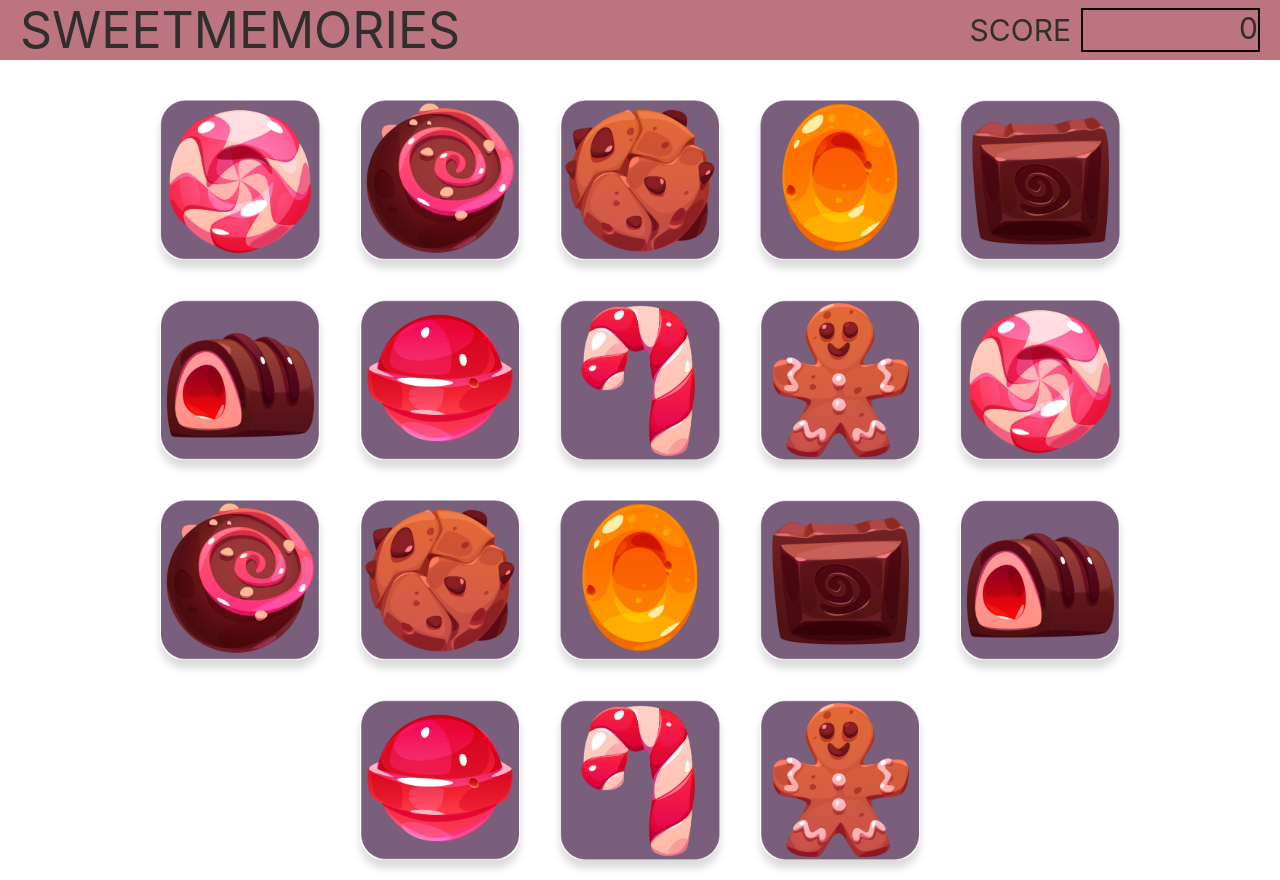
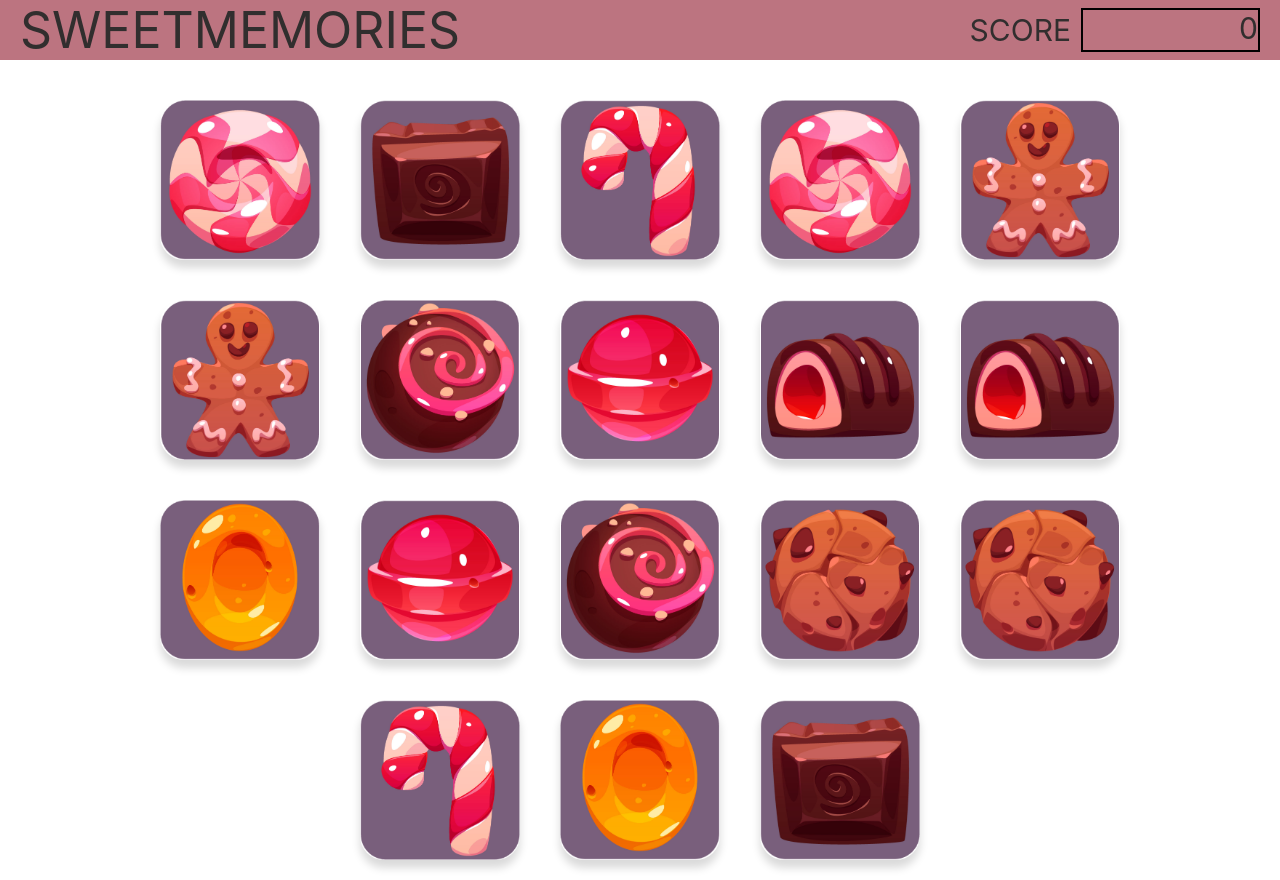
Before and after one commit to soniamogo/sweetMemories, a React (Create React App) app: page / in a window 1280 px wide. Built offline with nearby package versions, Linux system fonts and the light colour scheme.

Commit message:
avances 11/08

```diff
--- a/src/componentes/CartaFrontal/index.js
+++ b/src/componentes/CartaFrontal/index.js
@@ -9,6 +9,7 @@ import Carta6 from '../../img/6.png'
 import Carta7 from '../../img/7.png'
 import Carta8 from '../../img/8.png'
 import Carta9 from '../../img/9.png'
+import Trasera from '../../img/candyBack.png'
 
 
 const CartaFrontal = ({carta, seleccion}) => {
--- a/src/componentes/SweetMemories/index.js
+++ b/src/componentes/SweetMemories/index.js
@@ -9,7 +9,7 @@ export default class SweetMemories extends Component {
       this.state = {
           seleccion1:'',
           seleccion2:'',
-          puntuacion:0,
+          puntuacion:0
       }
   }
 
@@ -34,7 +34,7 @@ export default class SweetMemories extends Component {
     console.log('ejecutando jugada')
     console.log(seleccion1, seleccion2, puntuacion)
       if(select1 === 'Carta1' && select2 === 'Carta10' ||
-          select1   === 'Carta2' && select2 === 'Carta11' ||
+          select1 === 'Carta2' && select2 === 'Carta11' ||
           select1 === 'Carta3' && select2 === 'Carta12' ||
           select1 === 'Carta4' && select2 === 'Carta13' ||
           select1 === 'Carta5' && select2 === 'Carta14' ||
--- a/src/componentes/Tablero/index.js
+++ b/src/componentes/Tablero/index.js
@@ -7,9 +7,11 @@ import Carta1 from '../../img/1.png'
 
 var cartaTrasera = ['1', '2', '3', '4', '5', '6', '7', '8', '9', '10', '11', '12', '13', '14', '15', '16', '17', '18']
 var cartaFrontal = ['Carta1', 'Carta2', 'Carta3', 'Carta4', 'Carta5', 'Carta6', 'Carta7', 'Carta8', 'Carta9', 'Carta10', 'Carta11', 'Carta12', 'Carta13', 'Carta14', 'Carta15', 'Carta16', 'Carta17', 'Carta18']
+var cartaFrontalDes = cartaFrontal.sort(function() {return Math.random() -0.5})
 
 
 const Tablero = ({seleccion, seleccion1, seleccion2, puntuacion}) => {
+
   return (
     <div id='tableroCartas'>
         {/* <div id='cartaTras'>
@@ -18,8 +20,8 @@ const Tablero = ({seleccion, seleccion1, seleccion2, puntuacion}) => {
           })}
         </div> */}
         <div id='cartaFron'>
-          {cartaFrontal.map(carta =>{
-          return <CartaFrontal carta={carta} key={carta} seleccion={seleccion} seleccion1={seleccion1} puntuacion={puntuacion} seleccion2={seleccion2}/>
+          {cartaFrontalDes.map(carta =>{
+            return <CartaFrontal carta={carta} key={carta} seleccion={seleccion} seleccion1={seleccion1} puntuacion={puntuacion} seleccion2={seleccion2}/>
           })}
         </div>
     </div>
```
